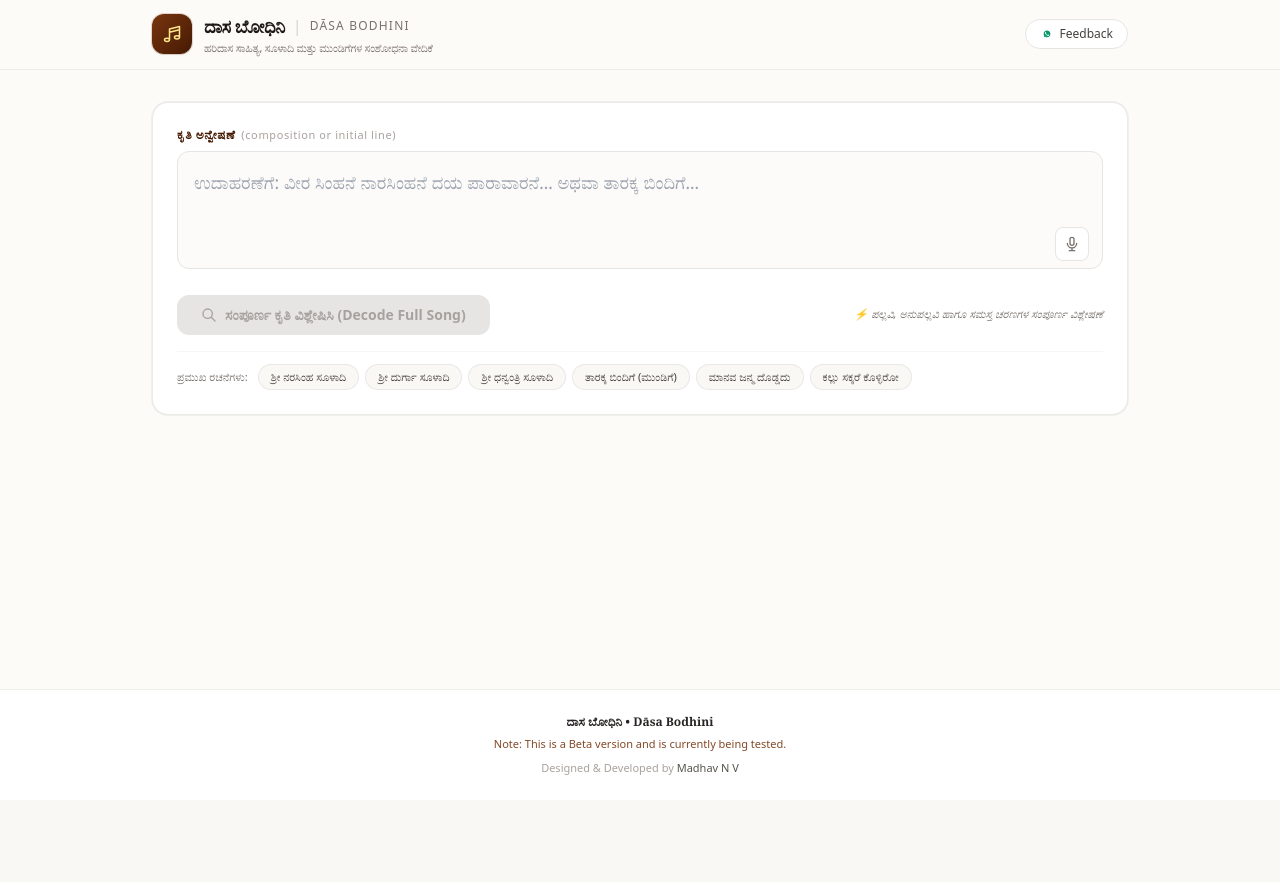
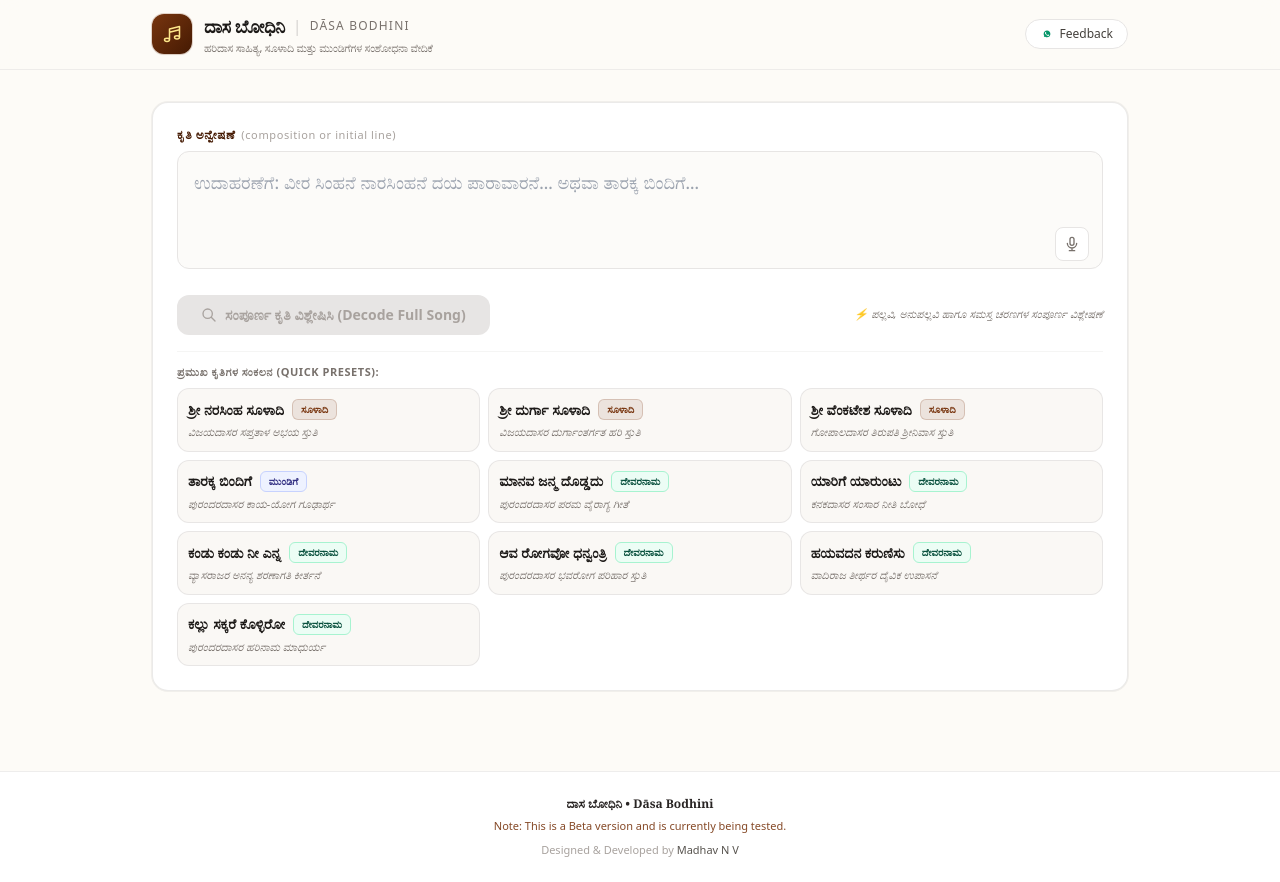
Before and after one commit to madhavnv/daasa-anvaya, a Next.js app: page / in a window 1280 px wide. Before the commit the page ends 800 px from the top, so only its background shows below. Built offline with nearby package versions, Linux system fonts and the light colour scheme.

Commit message:
Update page.tsx

```diff
--- a/app/page.tsx
+++ b/app/page.tsx
@@ -53,6 +53,13 @@ interface DecodeResult {
   }>;
 }
 
+interface PresetItem {
+  title: string;
+  genre: "ಸೂಳಾದಿ" | "ದೇವರನಾಮ" | "ಮುಂಡಿಗೆ";
+  caption: string;
+  query: string;
+}
+
 export default function Home() {
   const [input, setInput] = useState("");
   const [loading, setLoading] = useState(false);
@@ -78,10 +85,73 @@ export default function Home() {
   const [feedbackCategory, setFeedbackCategory] = useState("ಕೃತಿ ವಿಶ್ಲೇಷಣೆ ದೋಷ (Analysis Correction)");
   const [feedbackComment, setFeedbackComment] = useState("");
 
+  // Presets with Genre Badges and Captions
+  const PRESET_SONGS: PresetItem[] = [
+    {
+      title: "ಶ್ರೀ ನರಸಿಂಹ ಸೂಳಾದಿ",
+      genre: "ಸೂಳಾದಿ",
+      caption: "ವಿಜಯದಾಸರ ಸಪ್ತತಾಳ ಅಭಯ ಸ್ತುತಿ",
+      query: "ವೀರ ಸಿಂಹನೆ ನಾರಸಿಂಹನೆ ದಯ ಪಾರಾವಾರನೆ ಭಯ ನಿವಾರಣ ನಿರ್ಗುಣ ಶ್ರೀ ನರಸಿಂಹ ಸೂಳಾದಿ",
+    },
+    {
+      title: "ಶ್ರೀ ದುರ್ಗಾ ಸೂಳಾದಿ",
+      genre: "ಸೂಳಾದಿ",
+      caption: "ವಿಜಯದಾಸರ ದುರ್ಗಾಂತರ್ಗತ ಹರಿ ಸ್ತುತಿ",
+      query: "ದುರ್ಗಾ ದುರ್ಗೆಯೆ ಮಹಾದುಷ್ಟಜನ ಸಂಹಾರೆ ದುರ್ಗಾಂತರ್ಗತ ದುರ್ಗೆ ದುರ್ಲಭೆ ಸುಲಭೆ ಶ್ರೀ ದುರ್ಗಾ ಸೂಳಾದಿ ವಿಜಯದಾಸರು",
+    },
+    {
+      title: "ಶ್ರೀ ವೆಂಕಟೇಶ ಸೂಳಾದಿ",
+      genre: "ಸೂಳಾದಿ",
+      caption: "ಗೋಪಾಲದಾಸರ ತಿರುಪತಿ ಶ್ರೀನಿವಾಸ ಸ್ತುತಿ",
+      query: "ಶ್ರೀ ವೆಂಕಟೇಶ ನಾರಾಯಣ ಪರಮಪುರುಷ ಗೋಪಾಲವಿಠ್ಠಲ ಸೂಳಾದಿ",
+    },
+    {
+      title: "ತಾರಕ್ಕ ಬಿಂದಿಗೆ",
+      genre: "ಮುಂಡಿಗೆ",
+      caption: "ಪುರಂದರದಾಸರ ಕಾಯ-ಯೋಗ ಗೂಢಾರ್ಥ",
+      query: "ತಾರಕ್ಕ ಬಿಂದಿಗೆ ನೀರಿಗೆ ಹೋಗೋಣ ಬಾರೆ ಚೆಲುವೆ ಬಿಂದಿಗೆ ಒಡೆದರೆ ಒಂಬತ್ತು ತೂತು",
+    },
+    {
+      title: "ಮಾನವ ಜನ್ಮ ದೊಡ್ಡದು",
+      genre: "ದೇವರನಾಮ",
+      caption: "ಪುರಂದರದಾಸರ ಪರಮ ವೈರಾಗ್ಯ ಗೀತೆ",
+      query: "ಮಾನವ ಜನ್ಮ ದೊಡ್ಡದು ಇದನು ಹಾನಿ ಮಾಡಲಿಬೇಡಿ ಹುಚ್ಚಪ್ಪಗಳಿರಾ",
+    },
+    {
+      title: "ಯಾರಿಗೆ ಯಾರುಂಟು",
+      genre: "ದೇವರನಾಮ",
+      caption: "ಕನಕದಾಸರ ಸಂಸಾರ ನೀತಿ ಬೋಧೆ",
+      query: "ಯಾರಿಗೆ ಯಾರುಂಟು ಎರವಿನ ಸಂಸಾರ ಕಾಗಿನೆಲೆಯಾದಿಕೇಶವ ಕನಕದಾಸರು",
+    },
+    {
+      title: "ಕಂಡು ಕಂಡು ನೀ ಎನ್ನ",
+      genre: "ದೇವರನಾಮ",
+      caption: "ವ್ಯಾಸರಾಜರ ಅನನ್ಯ ಶರಣಾಗತಿ ಕೀರ್ತನೆ",
+      query: "ಕಂಡು ಕಂಡು ನೀ ಎನ್ನ ಕೈಬಿಡುವರೆ ವ್ಯಾಸರಾಜರು ಶ್ರೀವ್ಯಾಸವಿಠ್ಠಲ",
+    },
+    {
+      title: "ಆವ ರೋಗವೋ ಧನ್ವಂತ್ರಿ",
+      genre: "ದೇವರನಾಮ",
+      caption: "ಪುರಂದರದಾಸರ ಭವರೋಗ ಪರಿಹಾರ ಸ್ತುತಿ",
+      query: "ಆವ ರೋಗವೋ ಎನಗೆ ಧನ್ವಂತ್ರಿ ದಯಮಾಡಿ ಪುರಂದರವಿಠ್ಠಲ",
+    },
+    {
+      title: "ಹಯವದನ ಕರುಣಿಸು",
+      genre: "ದೇವರನಾಮ",
+      caption: "ವಾದಿರಾಜ ತೀರ್ಥರ ದೈವಿಕ ಉಪಾಸನೆ",
+      query: "ಹಯವದನ ವಿಭೋ ಕರುಣಿಸೋ ವಾದಿರಾಜ ತೀರ್ಥರು ಹಯವದನ",
+    },
+    {
+      title: "ಕಲ್ಲು ಸಕ್ಕರೆ ಕೊಳ್ಳಿರೋ",
+      genre: "ದೇವರನಾಮ",
+      caption: "ಪುರಂದರದಾಸರ ಹರಿನಾಮ ಮಾಧುರ್ಯ",
+      query: "ಕಲ್ಲು ಸಕ್ಕರೆ ಕೊಳ್ಳಿರೋ ನೀವೆಲ್ಲರು ಕಲ್ಲು ಸಕ್ಕರೆ ಕೊಳ್ಳಿರೋ ಪುರಂದರವಿಠ್ಠಲ",
+    },
+  ];
+
   // Pre-load voices and listen for asynchronous availability
   useEffect(() => {
     if (typeof window !== "undefined") {
-      // Setup Speech Recognition
       const SpeechRecognition = (window as any).SpeechRecognition || (window as any).webkitSpeechRecognition;
       if (SpeechRecognition) {
         const recognition = new SpeechRecognition();
@@ -100,7 +170,6 @@ export default function Home() {
         recognitionRef.current = recognition;
       }
 
-      // Setup Speech Synthesis voice pool
       if ("speechSynthesis" in window) {
         const populateVoices = () => {
           const voices = window.speechSynthesis.getVoices();
@@ -137,7 +206,6 @@ export default function Home() {
     }
   };
 
-  // Indian Recitation Engine
   const handleToggleIndianVoice = () => {
     if (typeof window === "undefined" || !("speechSynthesis" in window)) {
       alert("ನಿಮ್ಮ ಬ್ರೌಸರ್‌ನಲ್ಲಿ ಧ್ವನಿ ಸೌಲಭ್ಯ ಬೆಂಬಲಿತವಾಗಿಲ್ಲ.");
@@ -146,7 +214,6 @@ export default function Home() {
 
     const synth = window.speechSynthesis;
 
-    // Toggle off if currently active
     if (isPlayingAudio || synth.speaking) {
       synth.cancel();
       setIsPlayingAudio(false);
@@ -155,7 +222,6 @@ export default function Home() {
 
     if (!result) return;
 
-    // Reset browser speech queue to prevent internal lockups
     synth.cancel();
     if (synth.paused) {
       synth.resume();
@@ -164,11 +230,8 @@ export default function Home() {
     const textToRead = `${result.titleKannada}. ಕರ್ತೃ ${result.composerKannada}. ಅಂಕಿತ ನಾಮ ${result.ankitaKannada}. ತಾತ್ಪರ್ಯ: ${result.comprehensiveSummaryKannada}. ಇಂದಿನ ಬದುಕಿಗೆ ಸಂದೇಶ: ${result.modernTakeawayKannada}`;
 
     const utterance = new SpeechSynthesisUtterance(textToRead);
-
-    // Refresh voice list
     const allVoices = loadedVoices.length > 0 ? loadedVoices : synth.getVoices();
 
-    // Priority filter for Indic voices with fallback to avoid silent drops
     const preferredVoice =
       allVoices.find((v) => v.lang.toLowerCase().includes("kn")) ||
       allVoices.find((v) => v.lang === "hi-IN" || v.lang.startsWith("hi")) ||
@@ -183,37 +246,20 @@ export default function Home() {
       utterance.lang = "kn-IN";
     }
 
-    // Traditional Pravachana cadence settings
     utterance.rate = 0.88;
     utterance.pitch = 0.98;
 
-    utterance.onstart = () => {
-      setIsPlayingAudio(true);
-    };
-
-    utterance.onend = () => {
+    utterance.onstart = () => setIsPlayingAudio(true);
+    utterance.onend = () => setIsPlayingAudio(false);
+    utterance.onerror = (e) => {
+      console.warn("Speech synthesis interrupted or failed:", e);
       setIsPlayingAudio(false);
     };
 
-    utterance.onerror = (e) => {
-      console.warn("Speech synthesis error or interrupted:", e);
-      setIsPlayingAudio(false);
-    };
-
-    // 50ms flush timeout ensures cancel() fully clears pending queue in Chrome/Safari
     setTimeout(() => {
       synth.speak(utterance);
     }, 50);
   };
-
-  const PRESET_SONGS = [
-    { label: "ಶ್ರೀ ನರಸಿಂಹ ಸೂಳಾದಿ", query: "ವೀರ ಸಿಂಹನೆ ನಾರಸಿಂಹನೆ ದಯ ಪಾರಾವಾರನೆ ಭಯ ನಿವಾರಣ ನಿರ್ಗುಣ ಶ್ರೀ ನರಸಿಂಹ ಸೂಳಾದಿ" },
-    { label: "ಶ್ರೀ ದುರ್ಗಾ ಸೂಳಾದಿ", query: "ದುರ್ಗಾ ದುರ್ಗೆಯೆ ಮಹಾದುಷ್ಟಜನ ಸಂಹಾರೆ ದುರ್ಗಾಂತರ್ಗತ ದುರ್ಗೆ ದುರ್ಲಭೆ ಸುಲಭೆ ಶ್ರೀ ದುರ್ಗಾ ಸೂಳಾದಿ ವಿಜಯದಾಸರು" },
-    { label: "ಶ್ರೀ ಧನ್ವಂತ್ರಿ ಸೂಳಾದಿ", query: "ಆಯುವೃದ್ಧಿಯಾಗೋದು ಶ್ರೇಯಸ್ಸು ಬರುವುದು ಕಾಯಾ ನಿರ್ಮಲಿನಾ ಕಾರಣವಾಹದೊ ಶ್ರೀ ಧನ್ವಂತ್ರಿ ಸೂಳಾದಿ" },
-    { label: "ತಾರಕ್ಕ ಬಿಂದಿಗೆ (ಮುಂಡಿಗೆ)", query: "ತಾರಕ್ಕ ಬಿಂದಿಗೆ ನೀರಿಗೆ ಹೋಗೋಣ ಬಾರೆ ಚೆಲುವೆ ಬಿಂದಿಗೆ ಒಡೆದರೆ ಒಂಬತ್ತು ತೂತು" },
-    { label: "ಮಾನವ ಜನ್ಮ ದೊಡ್ಡದು", query: "ಮಾನವ ಜನ್ಮ ದೊಡ್ಡದು ಇದನು ಹಾನಿ ಮಾಡಲಿಬೇಡಿ ಹುಚ್ಚಪ್ಪಗಳಿರಾ" },
-    { label: "ಕಲ್ಲು ಸಕ್ಕರೆ ಕೊಳ್ಳಿರೋ", query: "ಕಲ್ಲು ಸಕ್ಕರೆ ಕೊಳ್ಳಿರೋ ನೀವೆಲ್ಲರು ಕಲ್ಲು ಸಕ್ಕರೆ ಕೊಳ್ಳಿರೋ ಪುರಂದರವಿಠ್ಠಲ" },
-  ];
 
   const handleDecode = async (overrideInput?: string) => {
     const textToQuery = (typeof overrideInput === "string" ? overrideInput : input).trim();
@@ -292,7 +338,6 @@ export default function Home() {
             </div>
           </div>
 
-          {/* Feedback Button */}
           <div className="flex items-center">
             <button
               onClick={() => setShowFeedbackModal(true)}
@@ -394,18 +439,42 @@ export default function Home() {
             </span>
           </div>
 
-          <div className="pt-3 border-t border-stone-100 flex flex-wrap items-center gap-1.5">
-            <span className="text-[11px] font-medium text-stone-500 mr-1">ಪ್ರಮುಖ ರಚನೆಗಳು:</span>
-            {PRESET_SONGS.map((p) => (
-              <button
-                key={p.label}
-                type="button"
-                onClick={() => handleDecode(p.query)}
-                className="px-3 py-1 rounded-full bg-[#FAF8F5] hover:bg-amber-100/70 text-stone-700 hover:text-amber-950 border border-stone-200/80 text-[11px] font-medium transition cursor-pointer active:scale-95"
-              >
-                {p.label}
-              </button>
-            ))}
+          {/* Quick Curated Presets with Genre Badges and Captions */}
+          <div className="pt-3 border-t border-stone-100 space-y-2">
+            <span className="text-[11px] font-semibold text-stone-500 uppercase tracking-wider block">
+              ಪ್ರಮುಖ ಕೃತಿಗಳ ಸಂಕಲನ (Quick Presets):
+            </span>
+            <div className="grid grid-cols-1 sm:grid-cols-2 md:grid-cols-3 gap-2">
+              {PRESET_SONGS.map((p) => {
+                const badgeColor =
+                  p.genre === "ಸೂಳಾದಿ"
+                    ? "bg-amber-900/10 text-amber-900 border-amber-900/20"
+                    : p.genre === "ಮುಂಡಿಗೆ"
+                    ? "bg-indigo-50 text-indigo-900 border-indigo-200"
+                    : "bg-emerald-50 text-emerald-900 border-emerald-200";
+
+                return (
+                  <button
+                    key={p.title}
+                    type="button"
+                    onClick={() => handleDecode(p.query)}
+                    className="p-2.5 rounded-xl bg-[#FAF8F5] hover:bg-amber-50/70 border border-stone-200/90 hover:border-amber-900/30 text-left transition shadow-2xs hover:shadow-xs cursor-pointer active:scale-98 flex flex-col justify-between gap-1 group"
+                  >
+                    <div className="flex items-center justify-between gap-2">
+                      <span className="font-serif font-bold text-xs sm:text-sm text-stone-900 group-hover:text-amber-950">
+                        {p.title}
+                      </span>
+                      <span className={`text-[10px] font-semibold px-2 py-0.5 rounded-md border shrink-0 ${badgeColor}`}>
+                        {p.genre}
+                      </span>
+                    </div>
+                    <span className="text-[11px] text-stone-500 group-hover:text-stone-700 italic">
+                      {p.caption}
+                    </span>
+                  </button>
+                );
+              })}
+            </div>
           </div>
         </section>
 
@@ -694,7 +763,6 @@ export default function Home() {
                       </span>
                     </div>
 
-                    {/* Section 1: Original Stanza */}
                     <div className="space-y-1.5 pl-3 border-l-2 border-stone-300">
                       <span className="text-[10px] font-bold uppercase tracking-wider text-stone-400 block font-sans">
                         ಮೂಲ ಸಾಹಿತ್ಯ (Original Stanza)
@@ -707,7 +775,6 @@ export default function Home() {
                       </p>
                     </div>
 
-                    {/* Section 2: Reordered Spoken Syntax (Anvaya) */}
                     <div className="bg-[#FAF8F5] p-4 rounded-xl border-l-4 border-amber-800 border-y border-r border-stone-200/60 space-y-2">
                       <span className="text-[10px] font-bold uppercase tracking-wider text-amber-900 block font-serif">
                         ಅನ್ವಯ ಕ್ರಮ (Reordered Direct Meaning)
@@ -720,7 +787,6 @@ export default function Home() {
                       </p>
                     </div>
 
-                    {/* Section 3: Spiritual Essence */}
                     <div className="space-y-1.5 pl-3 border-l-2 border-emerald-600 pt-1">
                       <span className="text-[10px] font-bold uppercase tracking-wider text-stone-500 block font-sans">
                         ಆಧ್ಯಾತ್ಮಿಕ ಗೂಢಾರ್ಥ (Inner Significance)
@@ -746,7 +812,6 @@ export default function Home() {
                       {stanza.stanzaType} #{stanza.stanzaNumber} - ಪದಾರ್ಥ ವಿವರಣೆ
                     </span>
 
-                    {/* Desktop/Tablet Table Layout */}
                     <div className="hidden sm:block overflow-x-auto">
                       <table className="w-full text-left text-xs sm:text-sm">
                         <thead>
@@ -770,7 +835,6 @@ export default function Home() {
                       </table>
                     </div>
 
-                    {/* Mobile Responsive Layout */}
                     <div className="sm:hidden space-y-2.5 divide-y divide-stone-100">
                       {stanza.wordByWordBreakdown.map((row, idx) => (
                         <div key={idx} className="pt-2.5 space-y-1">
```
